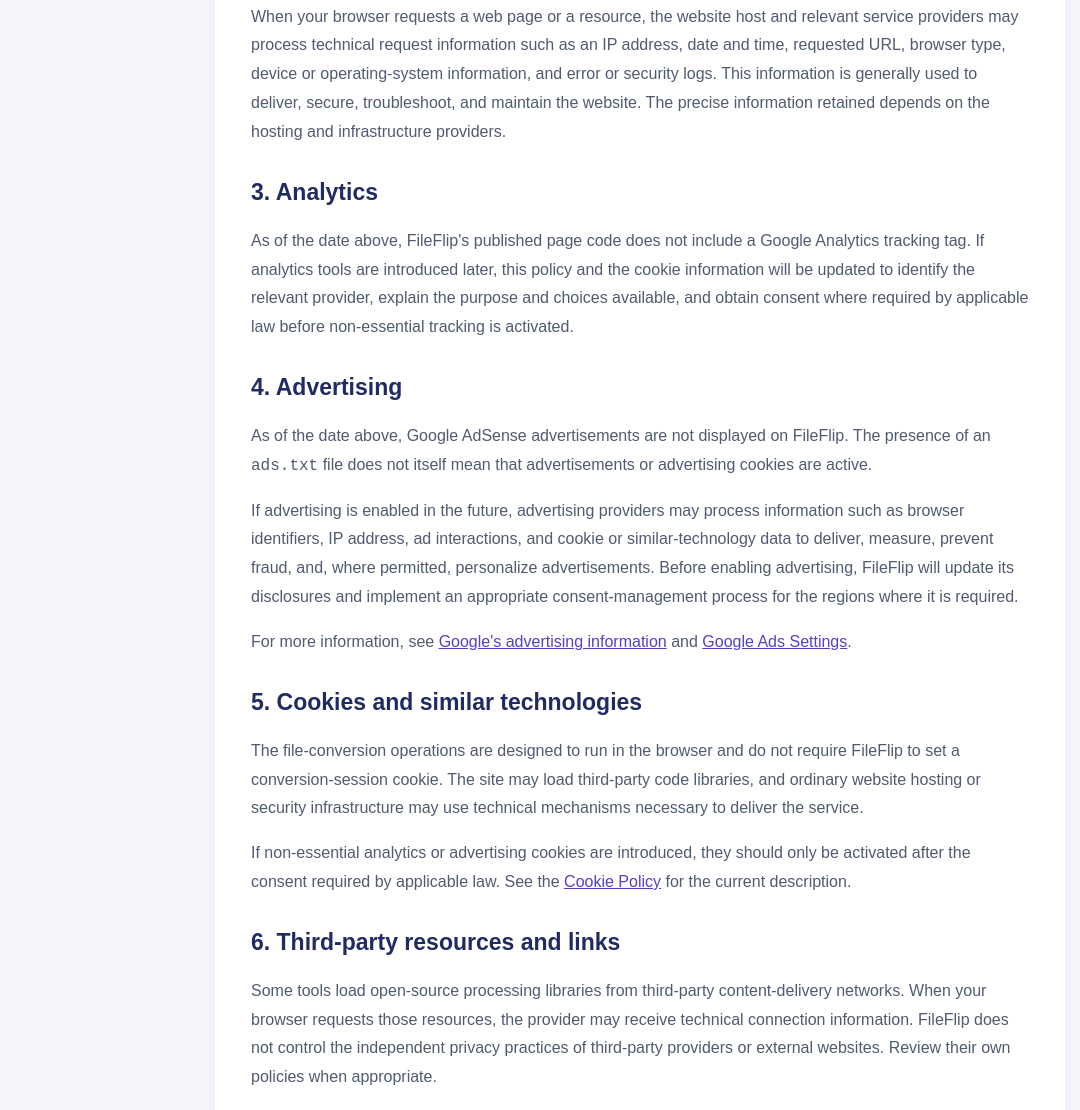
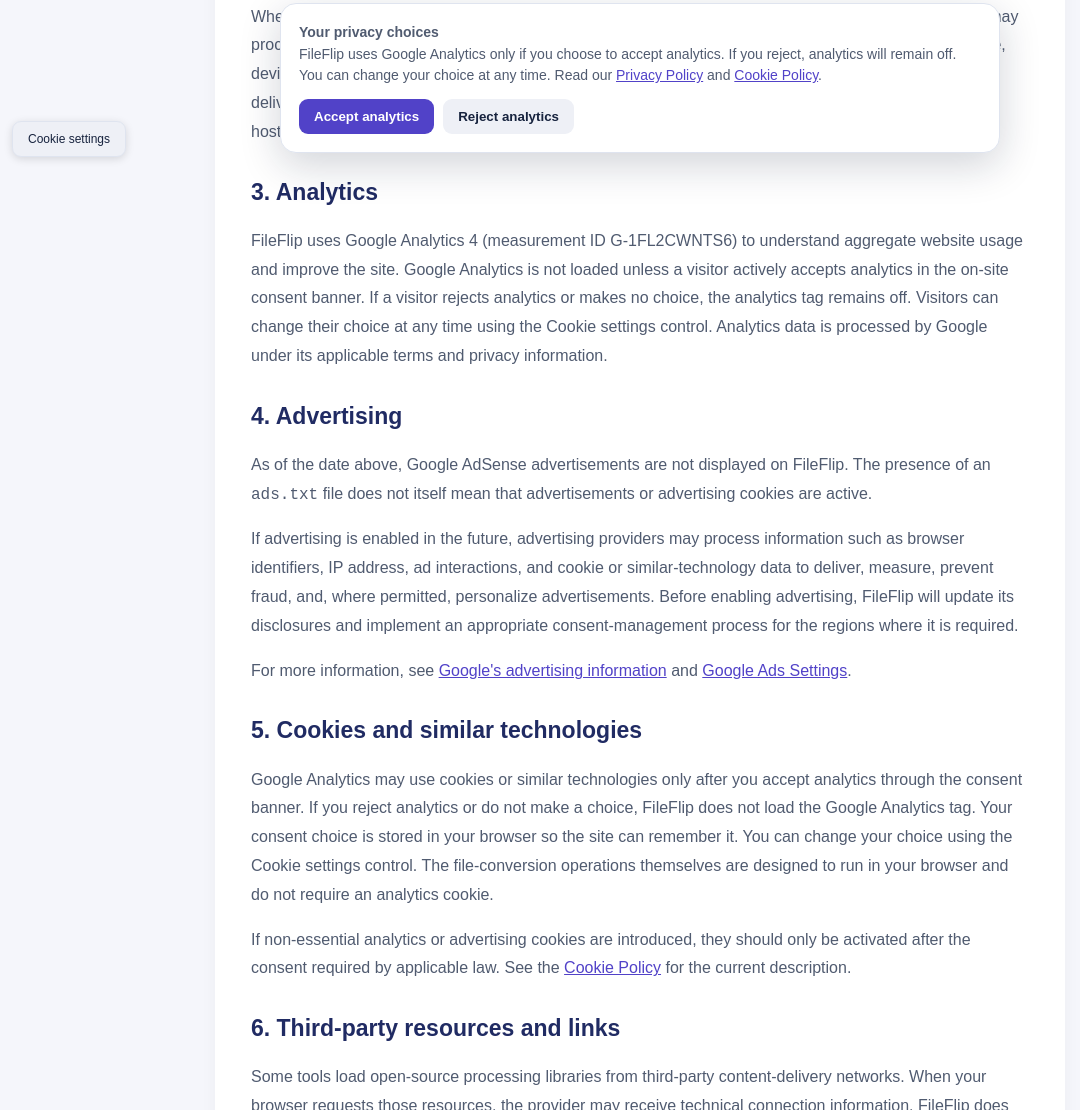
Before and after one commit to krous1991-lang/fileflip-site, a website: page privacy-policy.html in a window 1280 px wide. Shown: the part 631-1741 px from the top of the page, without its empty margins (0-1080 px from the left). Drawn offline with Linux system fonts and the light colour scheme.

Commit message:
Add opt-in analytics consent across site

```diff
--- a/privacy-policy.html
+++ b/privacy-policy.html
@@ -25,7 +25,7 @@
 <p>When your browser requests a web page or a resource, the website host and relevant service providers may process technical request information such as an IP address, date and time, requested URL, browser type, device or operating-system information, and error or security logs. This information is generally used to deliver, secure, troubleshoot, and maintain the website. The precise information retained depends on the hosting and infrastructure providers.</p>
 
 <h2>3. Analytics</h2>
-<p>As of the date above, FileFlip's published page code does not include a Google Analytics tracking tag. If analytics tools are introduced later, this policy and the cookie information will be updated to identify the relevant provider, explain the purpose and choices available, and obtain consent where required by applicable law before non-essential tracking is activated.</p>
+<p>FileFlip uses Google Analytics 4 (measurement ID G-1FL2CWNTS6) to understand aggregate website usage and improve the site. Google Analytics is not loaded unless a visitor actively accepts analytics in the on-site consent banner. If a visitor rejects analytics or makes no choice, the analytics tag remains off. Visitors can change their choice at any time using the Cookie settings control. Analytics data is processed by Google under its applicable terms and privacy information.</p>
 
 <h2>4. Advertising</h2>
 <p>As of the date above, Google AdSense advertisements are not displayed on FileFlip. The presence of an <code>ads.txt</code> file does not itself mean that advertisements or advertising cookies are active.</p>
@@ -33,7 +33,7 @@
 <p>For more information, see <a href="https://policies.google.com/technologies/ads" target="_blank" rel="noopener noreferrer">Google's advertising information</a> and <a href="https://adssettings.google.com/" target="_blank" rel="noopener noreferrer">Google Ads Settings</a>.</p>
 
 <h2>5. Cookies and similar technologies</h2>
-<p>The file-conversion operations are designed to run in the browser and do not require FileFlip to set a conversion-session cookie. The site may load third-party code libraries, and ordinary website hosting or security infrastructure may use technical mechanisms necessary to deliver the service.</p>
+<p>Google Analytics may use cookies or similar technologies only after you accept analytics through the consent banner. If you reject analytics or do not make a choice, FileFlip does not load the Google Analytics tag. Your consent choice is stored in your browser so the site can remember it. You can change your choice using the Cookie settings control. The file-conversion operations themselves are designed to run in your browser and do not require an analytics cookie.</p>
 <p>If non-essential analytics or advertising cookies are introduced, they should only be activated after the consent required by applicable law. See the <a href="/cookie-policy">Cookie Policy</a> for the current description.</p>
 
 <h2>6. Third-party resources and links</h2>
@@ -55,5 +55,6 @@
 <p>For privacy questions or requests, email <a href="mailto:Simonako080591@gmail.com">Simonako080591@gmail.com</a>. Please do not send passwords, payment details, identity documents, or private source files by email.</p>
 <div class="footer"><a href="/">Home</a><a href="/about">About</a><a href="/cookie-policy">Cookie Policy</a><a href="/terms">Terms</a><a href="/contact">Contact</a></div>
 </main>
+<script src="/consent.js" defer></script>
 </body>
 </html>
```
